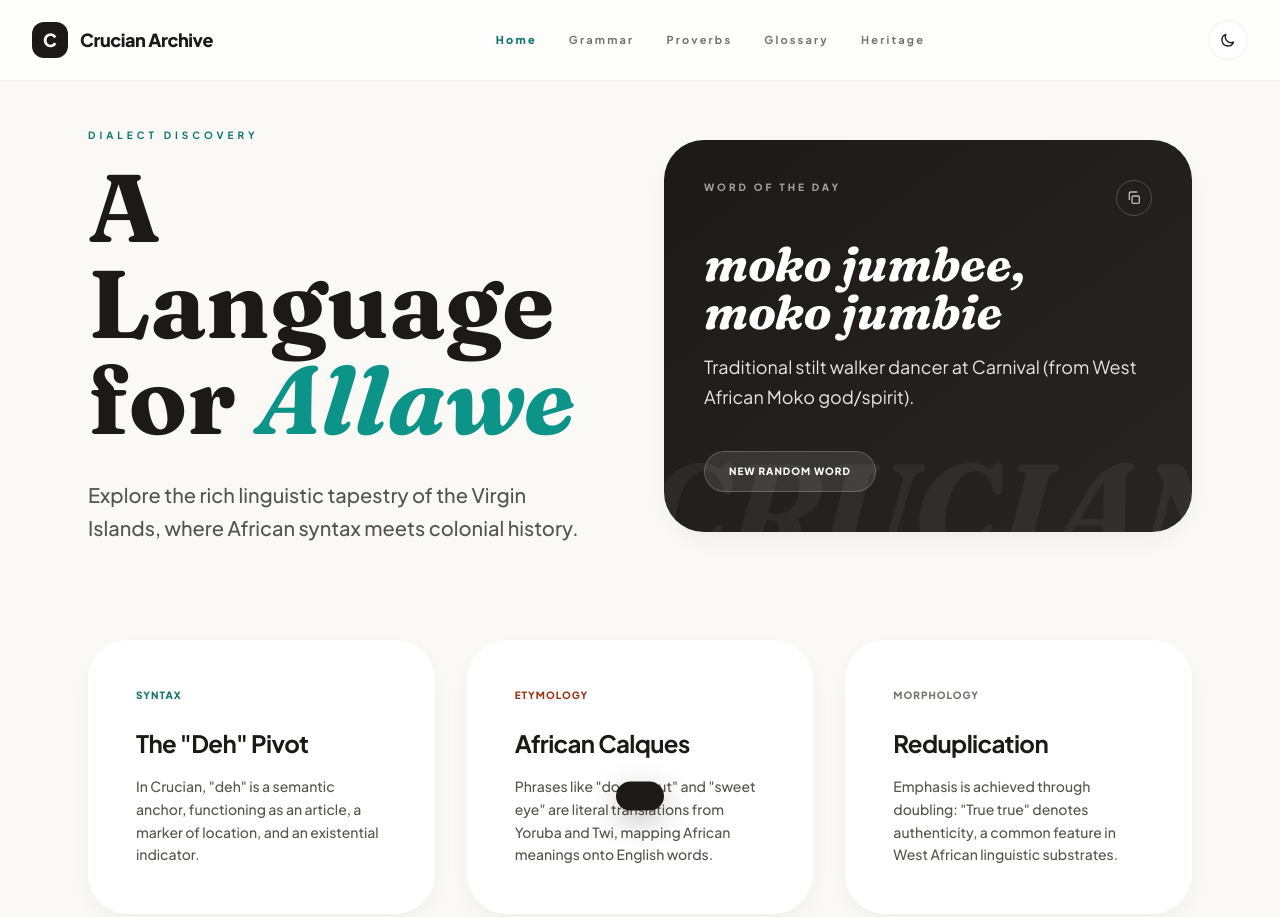
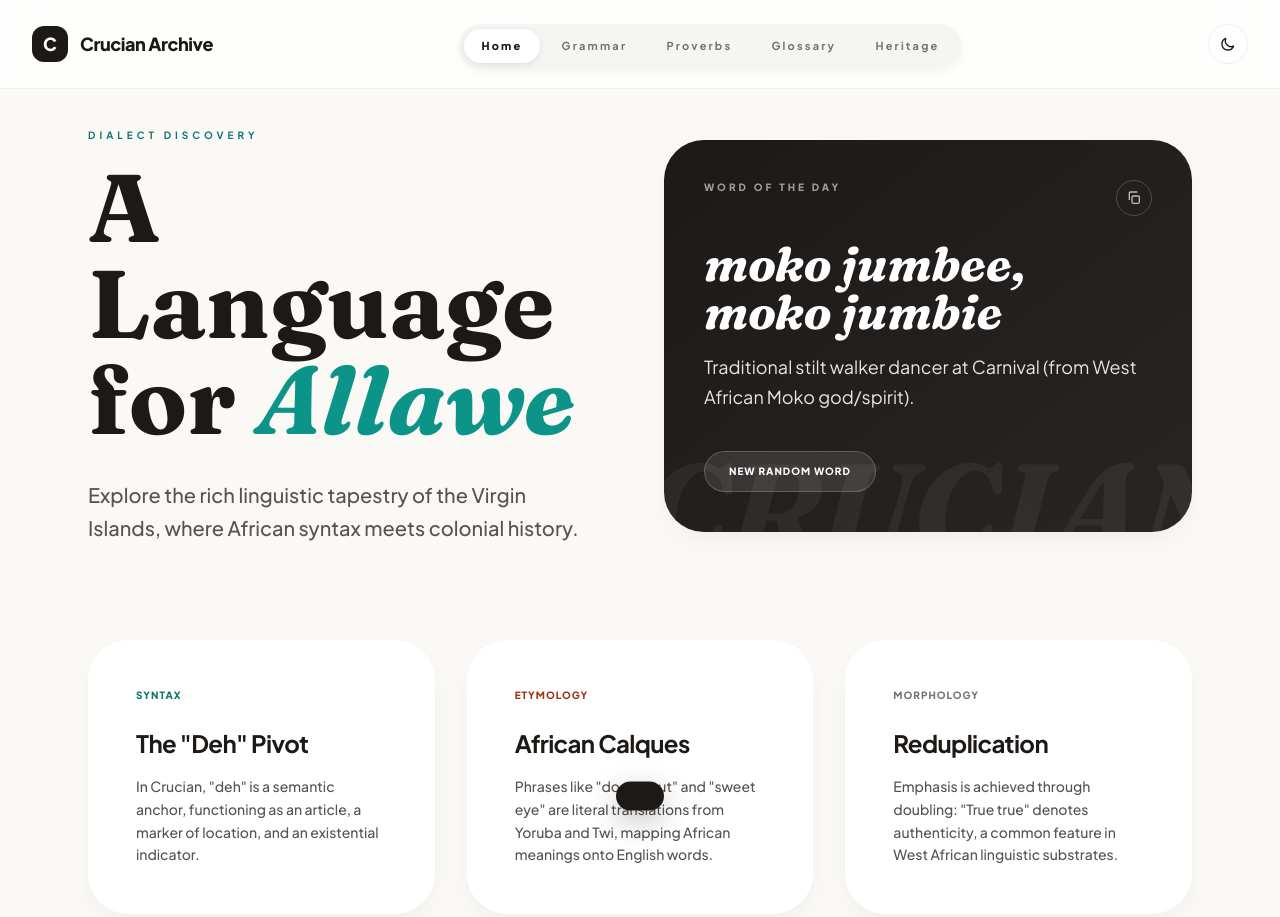
Before and after one commit to Jerlyn/Cruzan, a plain HTML site: page webapp/index.html in a window 1280 px wide. Shown: the top 917 px of the page. Drawn offline with nearby package versions, Linux system fonts and the light colour scheme.

Commit message:
Nav: floating pill track + non-color active state
Two asks, one fix:
- Accessibility: the active tab was distinguished by color alone
  (teal text vs stone-500), which fails WCAG 1.4.1 (color can't be the
  only means of conveying state) — the font-weight bump (700->800 at
  11px) wasn't perceptibly different in practice.
- Visual: wanted the nav to read as a floating rounded element like
  the card system elsewhere on the site, not plain text sitting on
  the glass header.

Wrapped the five nav links in a .nav-pill track (rounded-full, subtle
background, soft shadow lifting it off the header, small top margin).
The active tab now gets its own background + shadow pill inside that
track — same pattern the proverb category filter already uses
elsewhere in this codebase, just applied to primary nav. Shape+shadow
now carries the state, color is reinforcement, not the only signal.
Bumped SW cache to v1.6.0.

```diff
--- a/webapp/css/styles.css
+++ b/webapp/css/styles.css
@@ -112,9 +112,31 @@ body {
   box-shadow: var(--shadow-card-hover);
 }
 
+/* --- Primary nav: floating pill track, matching the modern-card language --- */
+.nav-pill {
+  background: var(--bg-subtle);
+  border-radius: 999px;
+  padding: 0.3rem;
+  box-shadow: 0 4px 16px -6px rgba(0, 0, 0, 0.1);
+  margin-top: 0.25rem;
+}
+:root[data-theme="dark"] .nav-pill {
+  box-shadow: 0 4px 16px -6px rgba(0, 0, 0, 0.4);
+}
+
+.nav-btn {
+  padding: 0.55rem 1.1rem;
+  border-radius: 999px;
+  transition: background-color 0.25s ease, color 0.25s ease, box-shadow 0.25s ease;
+}
+
+/* Active state is shape + shadow + color together, not color alone —
+   readable without relying on hue (WCAG 1.4.1). */
 .nav-active {
-  color: var(--accent-teal-strong);
+  background: var(--bg-card);
+  color: var(--text-primary);
   font-weight: 800;
+  box-shadow: 0 2px 8px -2px rgba(0, 0, 0, 0.15);
 }
 
 .chart-container {
--- a/webapp/index.html
+++ b/webapp/index.html
@@ -42,7 +42,7 @@
             <span class="font-extrabold text-lg tracking-tight">Crucian Archive</span>
         </button>
 
-        <div class="hidden md:flex gap-8 text-[11px] font-bold uppercase tracking-[0.2em] text-stone-500">
+        <div class="hidden md:flex nav-pill items-center gap-1 text-[11px] font-bold uppercase tracking-[0.2em] text-stone-500">
             <button onclick="navTo('home')" class="nav-btn hover:text-stone-900 transition-colors" id="btn-home">Home</button>
             <button onclick="navTo('grammar')" class="nav-btn hover:text-stone-900 transition-colors" id="btn-grammar">Grammar</button>
             <button onclick="navTo('proverbs')" class="nav-btn hover:text-stone-900 transition-colors" id="btn-proverbs">Proverbs</button>
--- a/webapp/service-worker.js
+++ b/webapp/service-worker.js
@@ -1,7 +1,7 @@
 // Crucian Heritage Archive — service worker
 // Cache-first app shell, network-first data, stale-while-revalidate for CDN libs.
 
-const VERSION = "v1.5.2";
+const VERSION = "v1.6.0";
 const SHELL_CACHE = `crucian-shell-${VERSION}`;
 const DATA_CACHE = `crucian-data-${VERSION}`;
 const CDN_CACHE = `crucian-cdn-${VERSION}`;
```
